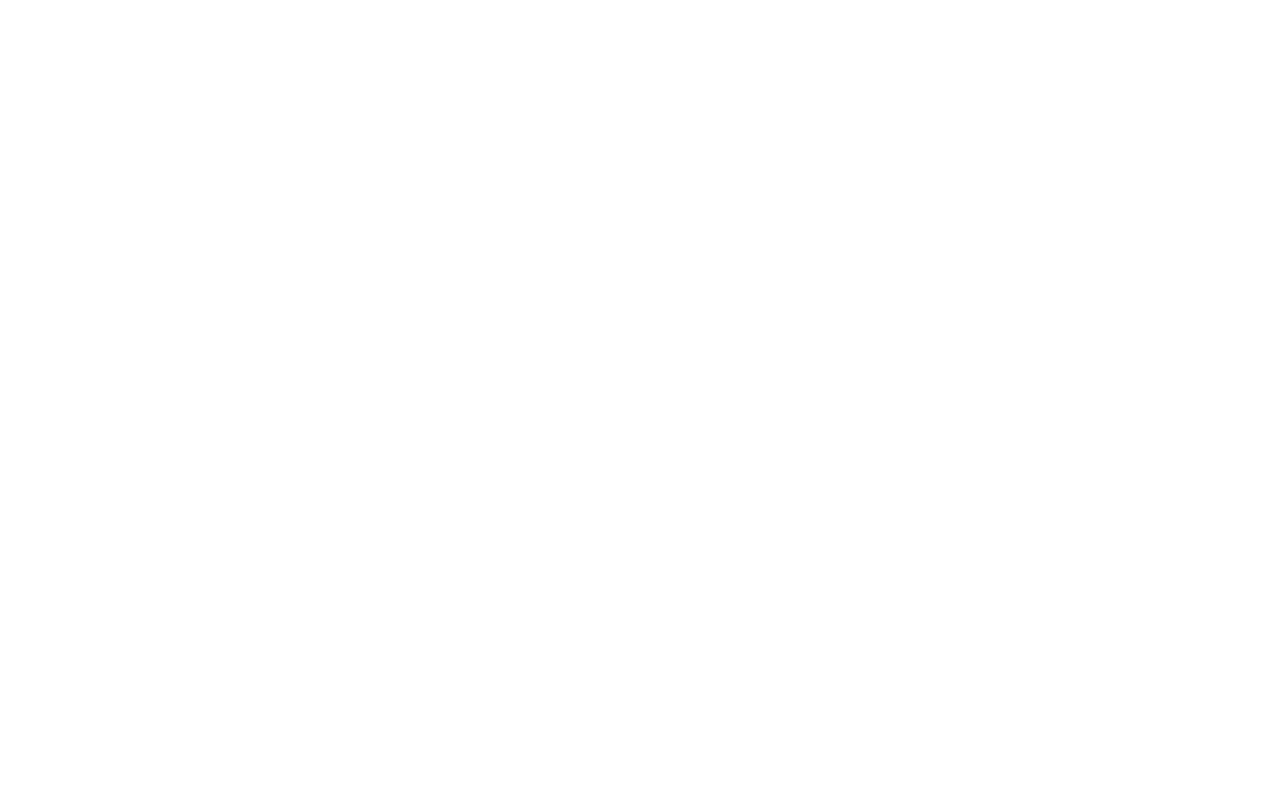
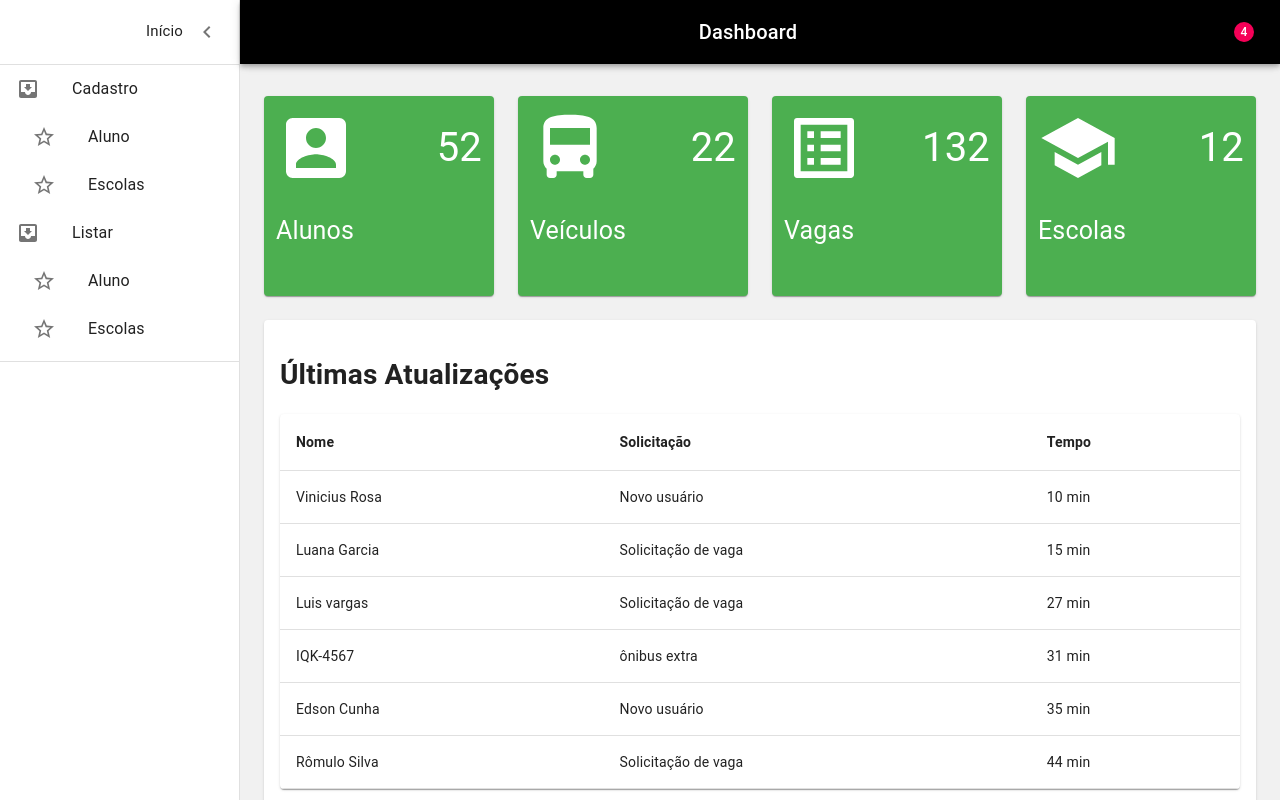
Before and after one commit to viniciusRosa/TCC_frontend, a React (Create React App) app: page /dash in a window 1280 px wide. Built offline with nearby package versions, Linux system fonts and the light colour scheme.

Commit message:
menu and authentication

```diff
--- a/package.json
+++ b/package.json
@@ -10,6 +10,7 @@
     "@testing-library/user-event": "^7.1.2",
     "axios": "^0.19.2",
     "clsx": "^1.1.0",
+    "prop-types": "^15.7.2",
     "react": "^16.12.0",
     "react-dom": "^16.12.0",
     "react-router-dom": "^5.1.2",
--- a/src/components/listItems.js
+++ b/src/components/listItems.js
@@ -5,10 +5,7 @@
 import ListSubheader from '@material-ui/core/ListSubheader';
 import { makeStyles } from '@material-ui/core/styles';
 import List from '@material-ui/core/List';
-import Collapse from '@material-ui/core/Collapse';
 import InboxIcon from '@material-ui/icons/MoveToInbox';
-import ExpandLess from '@material-ui/icons/ExpandLess';
-import ExpandMore from '@material-ui/icons/ExpandMore';
 import StarBorder from '@material-ui/icons/StarBorder';
 import { Link } from "react-router-dom";
 import Items from './menuItem';
@@ -24,43 +21,17 @@
   },
 }));
 
-
-
 export default function NestedList({ history }) {
   const classes = useStyles();
   const [open, setOpen] = useState([]);
 
-  useEffect(() => {
-    const menustatus = []
-    function loadMenuStates() {
-      console.log(Items)
-
-      Items.map(item => {
-        menustatus.push({ name: item.name, status: false })
-      })
-      setOpen([menustatus])
-      }
-    loadMenuStates()
-  }, []);
-
-
-
-  // const buttonStates = () => {
-  //   Items.map(item => {
-  //     setOpen([...open, { name: item.name, status: false } ])
-  //  }
-  // }
-
-//   Items.map(item => {
-//     setOpen([...open, { name: item.name, status: false } ])
-//  }
-
   const handleClick = (e) => {
-    console.log(e)
+    // setOpen([ ...open, e.target ])
+    setOpen({ [e]: !this.open[e] });
+    console.log(open)
   };
 
   return (
-
     <List
       component="nav"
       aria-labelledby="nested-list-subheader"
@@ -74,17 +45,14 @@
       {
         Items.map(item => (
           <>
-            <ListItem button onClick={handleClick}>
+            <ListItem key={item.name} button id={1} onClick={handleClick}>
               <ListItemIcon>
                 <InboxIcon />
               </ListItemIcon>
               <ListItemText primary={item.label} />
-              {open ? <ExpandLess /> : <ExpandMore />}
             </ListItem>
 
-
             {Array.isArray(item.subitems) ? (
-              <Collapse in={open} timeout="auto" unmountOnExit>
               <List component="div" disablePadding>
                 {item.subitems.map(subitem => (
                   <ListItem button component={Link} to={subitem.href} className={classes.nested}>
@@ -95,7 +63,6 @@
                   </ListItem>
                 ))}
               </List>
-              </Collapse>
             ) : null}
 
           </>
--- a/src/components/menuItem.js
+++ b/src/components/menuItem.js
@@ -1,20 +1,21 @@
 const items = [
+
   {
-    name: 'cadastrar',
-    label: 'Cadastrar',
+    name: 'cadastro',
+    label: 'Cadastro',
     subitems: [
       { name: 'aluno', label: 'Aluno', href: '/alunos' },
-      { name: 'escola', label: 'Escola', href: '/' },
-    ],
+      { name: 'escolas', label: 'Escolas', href: '/alunos' },
+    ]
   },
   {
     name: 'listar',
     label: 'Listar',
     subitems: [
-      { name: 'alunos', label: 'Alunos', href: '/' },
-      { name: 'escola', label: 'Escola', href: '/' }
+      { name: 'aluno', label: 'Aluno', href: '/alunos' },
+      { name: 'escolas', label: 'Escolas', href: '/alunos' },
     ]
-  }
+  },
 ]
 
 module.exports = items;
--- a/src/routes.js
+++ b/src/routes.js
@@ -1,15 +1,44 @@
 import React from 'react'
-import { BrowserRouter, Switch, Route } from 'react-router-dom'
+import { BrowserRouter, Switch, Route, Redirect } from 'react-router-dom'
+
+import { isAuthenticated } from './services/auth'
+
 import Login from './pages/login'
 import Dashboard from './pages/dashboard'
 
-export default function () {
-  return (
-    <BrowserRouter>
-      <Switch>
-        <Route path='/' exact component={Login} />
-        <Route path='/dashboard' component={Dashboard} />
-      </Switch>
-    </BrowserRouter>
-  )
-}
+const PrivateRoute = ({ component: Component, ...rest }) => (
+  <Route
+    {...rest}
+    render={props =>
+      isAuthenticated() ? (
+        <Component {...props} />
+      ) : (
+        <Redirect to={{ pathname: "/", state: { from: props.location } }} />
+      )
+    }
+  />
+);
+
+const Routes = () => (
+  <BrowserRouter>
+    <Switch>
+      <Route exact path="/" component={Login} />
+      <PrivateRoute path="/dashboard" component={Dashboard} />
+      <Route path="/dash" component={Dashboard} />
+      <Route path="*" component={() => <h1>Page not found</h1>} />
+    </Switch>
+  </BrowserRouter>
+);
+
+export default Routes;
+
+// export default function () {
+//   return (
+//     <BrowserRouter>
+//       <Switch>
+//         <Route path='/' exact component={Login} />
+//         <Route path='/dashboard' component={Dashboard} />
+//       </Switch>
+//     </BrowserRouter>
+//   )
+// }
```
Lines whose indentation alone changed are shown as unchanged.
